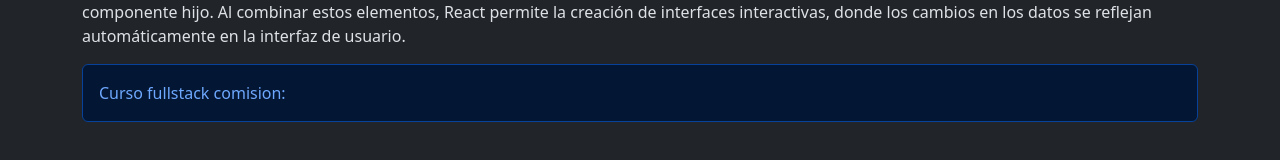
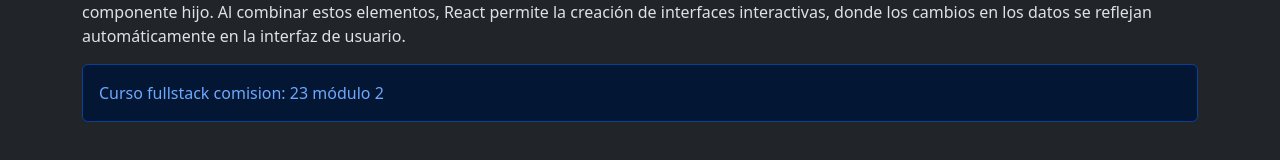
Before and after one commit to rollingcodeschool/contador-c23, a React (Vite) app: page / in a window 1280 px wide. Shown: the part 392-552 px from the top of the page. Built offline with nearby package versions, Linux system fonts and the light colour scheme.

Commit message:
usamos dos props enviados a Teoria

```diff
--- a/src/App.jsx
+++ b/src/App.jsx
@@ -1,14 +1,15 @@
 import Teoria from "./components/Teoria";
 
 function App() {
-// aqui agrego la logica del componente
+  // aqui agrego la logica del componente
+  const comision = 23;
+  const modulo = "módulo 2";
 
   return (
-    <main className='container my-3'>
+    <main className="container my-3">
       <h1 className="text-center">Hola mundo con react</h1>
-      {/* <Teoria></Teoria> */}
-      <Teoria/>
-
+      {/* <Teoria ></Teoria> */}
+      <Teoria comisionProps={comision} moduloProps={modulo} />
     </main>
   );
 }
--- a/src/components/Teoria.jsx
+++ b/src/components/Teoria.jsx
@@ -1,4 +1,5 @@
-const Teoria = () => {
+const Teoria = (props) => {
+
   return (
     <section>
       <h2>Teoria de react</h2>
@@ -29,7 +30,7 @@ const Teoria = () => {
       </p>
 
       <div className="alert alert-primary" role="alert">
-        Curso fullstack comision:
+        Curso fullstack comision: {props.comisionProps} {props.moduloProps}
       </div>
     </section>
   );
```
